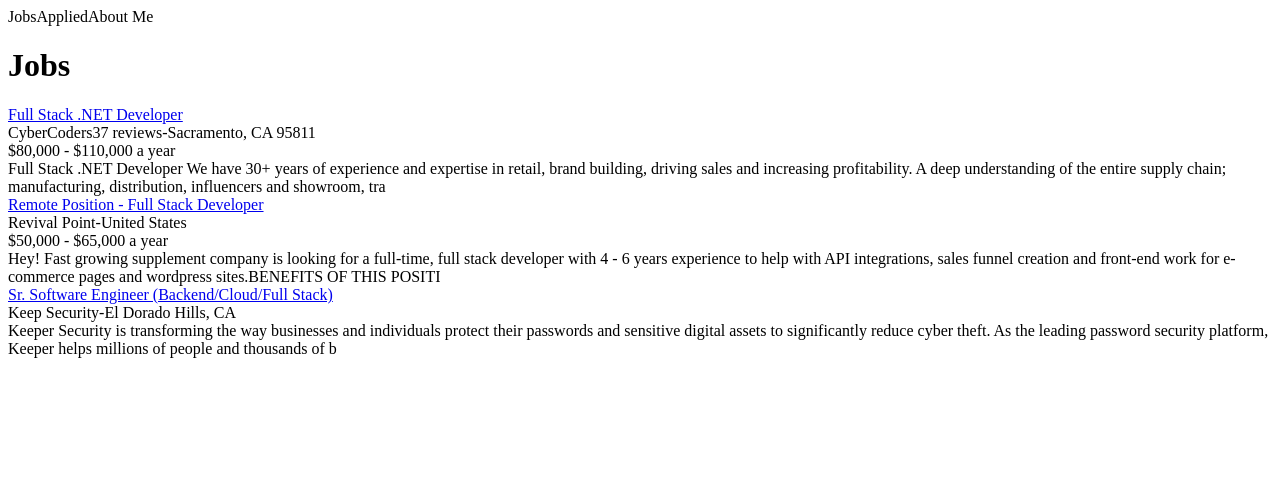
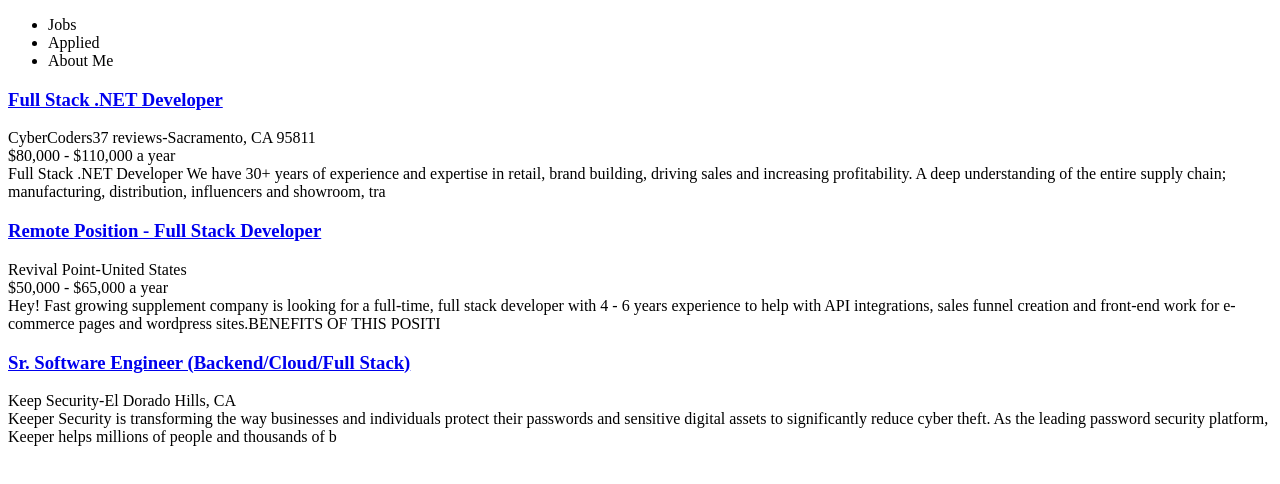
Before and after one commit to bernardlau/jobFusion, a React app: page / in a window 1280 px wide. Shown: the top 484 px of the page. Built offline with nearby package versions, Linux system fonts and the light colour scheme; the HTML template or start-up script is replaced by a standard one.

Commit message:
added css for jobcards

```diff
--- a/client/src/components/JobCards.jsx
+++ b/client/src/components/JobCards.jsx
@@ -1,23 +1,18 @@
 import React from 'react';
 
 const JobCards = (props) => (
-  <div>
-    <h1>Jobs</h1>
   <div className="jobs">
-      <div className="job-table">
     {props.jobsList.map((job) => {
       return (
-            <div className="job-row" key={job.id}>
-              <div className="job-data"><a href={job.href}>{job.title}</a></div>
-              <div className="job-data">{job.subTitle}</div>
-              <div className="job-data">{job.metadataHeader}</div>
+        <div className="job-row shadow" key={job.id}>
+          <h3 className="job-data"><a href={job.href}>{job.title}</a></h3>
+          <div className="job-data subtitle">{job.subTitle}</div>
+          <div className="job-data metadata">{job.metadataHeader}</div>
           <div className="job-data">{job.description}</div>
         </div>
       );
     })}
   </div>
-    </div>
-  </div>
 );
 
 export default JobCards;
--- a/client/src/index.jsx
+++ b/client/src/index.jsx
@@ -46,21 +46,23 @@
     return (
       <div>
         <div className='nav'>
-          <span
+          <ul>
+            <li
               className={this.state.view === 'jobs' ? 'nav-selected' : 'nav-unselected'}
               onClick={() => this.changeView('jobs')}>
               Jobs
-          </span>
-          <span
+            </li>
+            <li
               className={this.state.view === 'applied' ? 'nav-selected' : 'nav-unselected'}
               onClick={() => this.changeView('applied')}>
               Applied
-          </span>
-          <span
+            </li>
+            <li
               className={this.state.view === 'aboutMe' ? 'nav-selected' : 'nav-unselected'}
               onClick={() => this.changeView('aboutMe')}>
               About Me
-          </span>
+            </li>
+          </ul>
         </div>
 
         <div className="main">
```
Also changed, not shown: 3 other files (tests, documents, lock files or other folders). Lines whose indentation alone changed are shown as unchanged.
